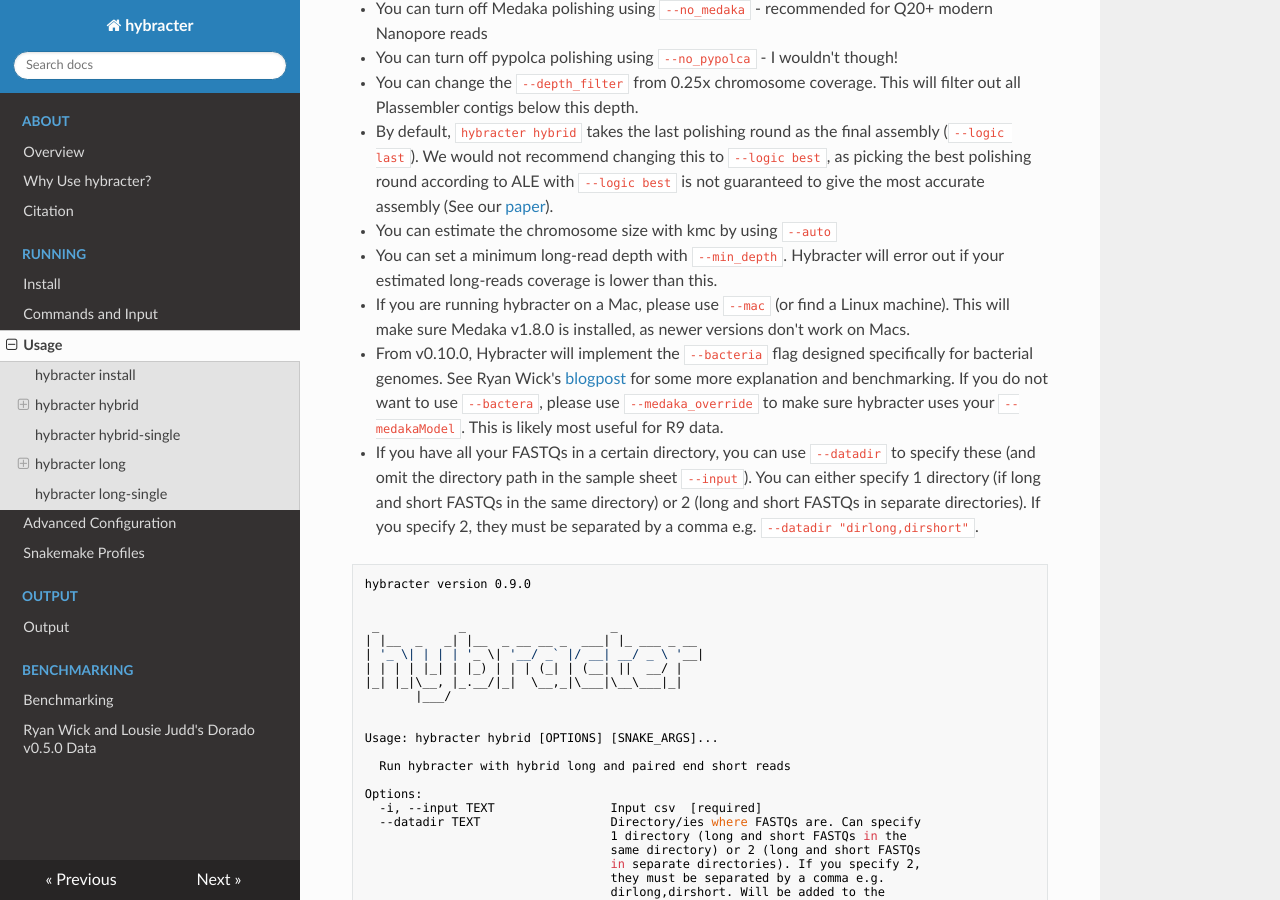
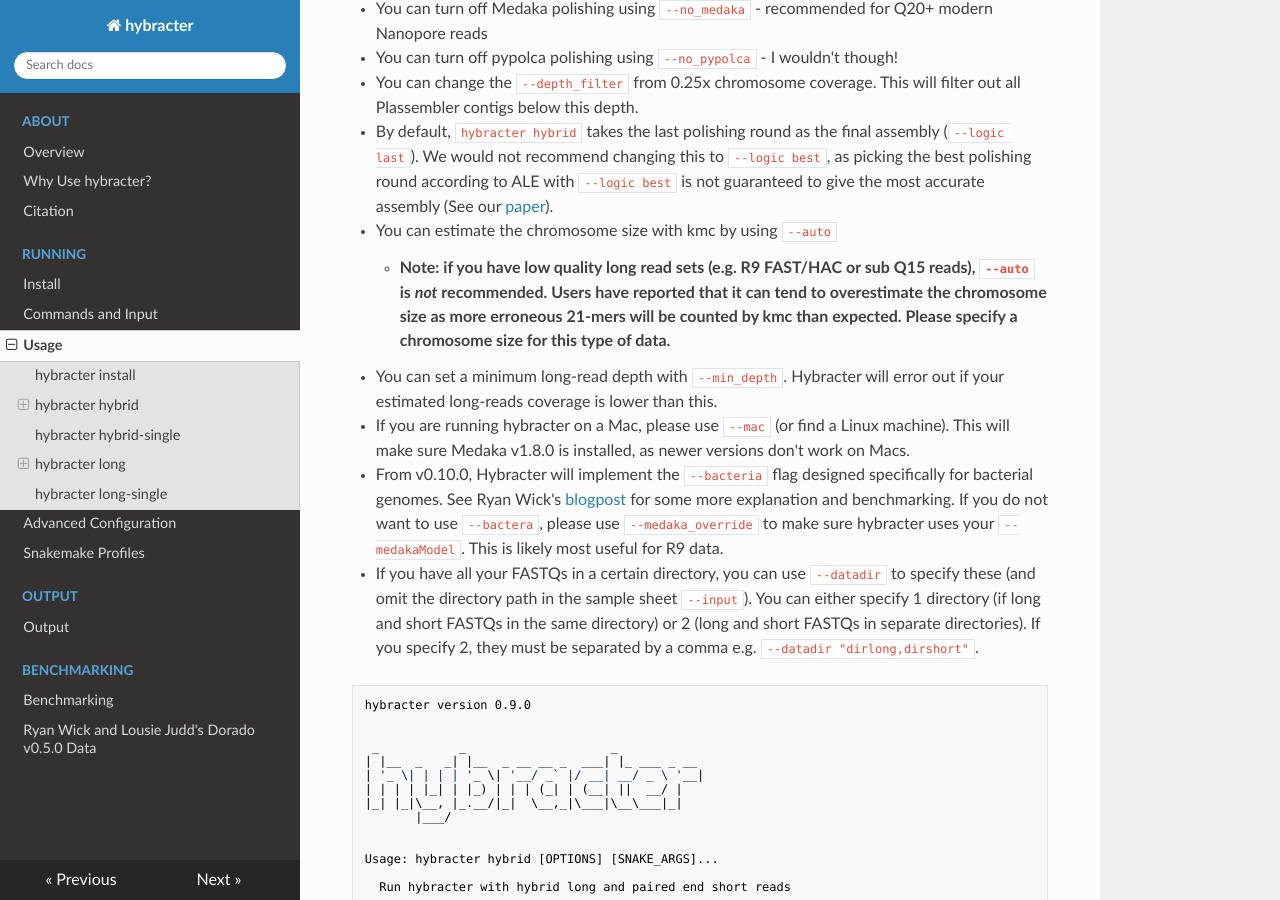
Before and after one commit to gbouras13/hybracter, an MkDocs documentation site: the page built from docs/run.md, in a window 1280 px wide and 900 px high, scrolled down 962 px. Built offline with MkDocs 1.6.1, drawn with Linux system fonts in a browser that asks for light colours; nearby versions of some CDN libraries; some of the changed text lies outside the part shown.

Commit message:
update docs to warn not to use `--auto` with R9/low quality reads

```diff
--- a/docs/run.md
+++ b/docs/run.md
@@ -39,6 +39,7 @@ hybracter hybrid -i <input.csv> -o <output_dir> -t <threads>  [other arguments]
 * You can change the `--depth_filter` from 0.25x chromosome coverage. This will filter out all Plassembler contigs below this depth.
 * By default, `hybracter hybrid` takes the last polishing round as the final assembly  (`--logic last`). We would not recommend changing this to `--logic best`, as picking the best polishing round according to ALE with  `--logic best` is not guaranteed to give the most accurate assembly (See our [paper](https://doi.org/10.1099/mgen.0.001244)).
 * You can estimate the chromosome size with kmc by using `--auto`
+    * **Note: if you have low quality long read sets (e.g. R9 FAST/HAC or sub Q15 reads), `--auto` is _not_ recommended. Users have reported that it can tend to overestimate the chromosome size as more erroneous 21-mers will be counted by kmc than expected. Please specify a chromosome size for this type of data.**
 * You can set a minimum long-read depth with `--min_depth`. Hybracter will error out if your estimated long-reads coverage is lower than this.
 * If you are running hybracter on a Mac, please use `--mac` (or find a Linux machine). This will make sure Medaka v1.8.0 is installed, as newer versions don't work on Macs.
 * From v0.10.0, Hybracter will implement the `--bacteria` flag designed specifically for bacterial genomes. See Ryan Wick's [blogpost](https://rrwick.github.io/2024/10/17/medaka-v2.html) for some more explanation and benchmarking. If you do not want to use `--bactera`, please use `--medaka_override` to make sure hybracter uses your `--medakaModel`. This is likely most useful for R9 data.
@@ -246,6 +247,7 @@ hybracter long -i <input.csv> -o <output_dir> -t <threads> [other arguments]
 * You can change the `--depth_filter` from 0.25x chromosome coverage. This will filter out all Plassembler contigs below this depth.
 * You can force `hybracter long` to pick the last polishing round (not the best according to pyrodigal mean CDS length) with `--logic last`. `hybracter long` defaults to picking the best i.e. `--logic best`.
 * You can estimate the chromosome size with kmc by using `--auto`
+    * **Note: if you have low quality long read sets (e.g. R9 FAST/HAC or sub Q15 reads), `--auto` is _not_ recommended. Users have reported that it can tend to overestimate the chromosome size as more erroneous 21-mers will be counted by kmc than expected. Please specify a chromosome size for this type of data.**
 * You can set a minimum long-read depth with `--min_depth`. Hybracter will error out if your estimated long-reads coverage is lower than this.
 * If you are running hybracter on a Mac, please use `--mac` (or find a Linux machine). This will make sure Medaka v1.8.0 is installed, as newer versions don't work on Macs.
 * From v0.10.0, Hybracter will implement the `--bacteria` flag designed specifically for bacterial genomes. See Ryan Wick's [blogpost](https://rrwick.github.io/2024/10/17/medaka-v2.html) for some more explanation and benchmarking. If you do not want to use `--bactera`, please use `--medaka_override` to make sure hybracter uses your `--medakaModel`. This is likely most useful for R9 data.
```
Also changed, not shown: HISTORY.md (+2 -2 lines), README.md (+2 -0 lines).
